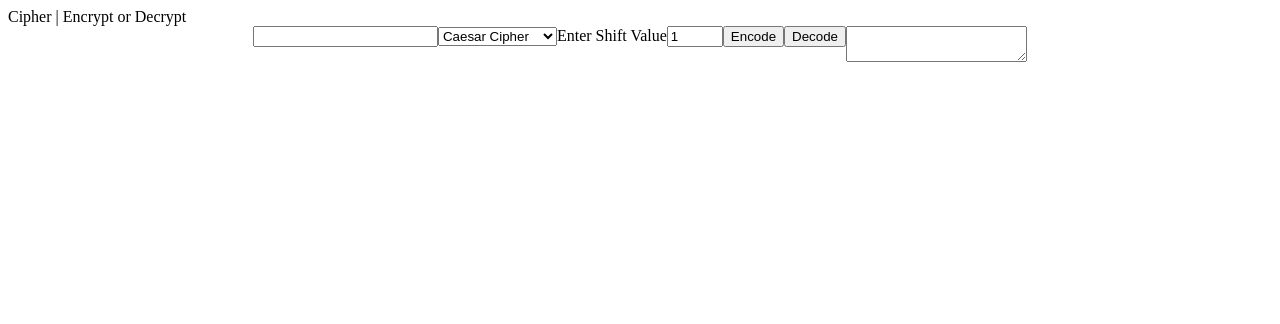
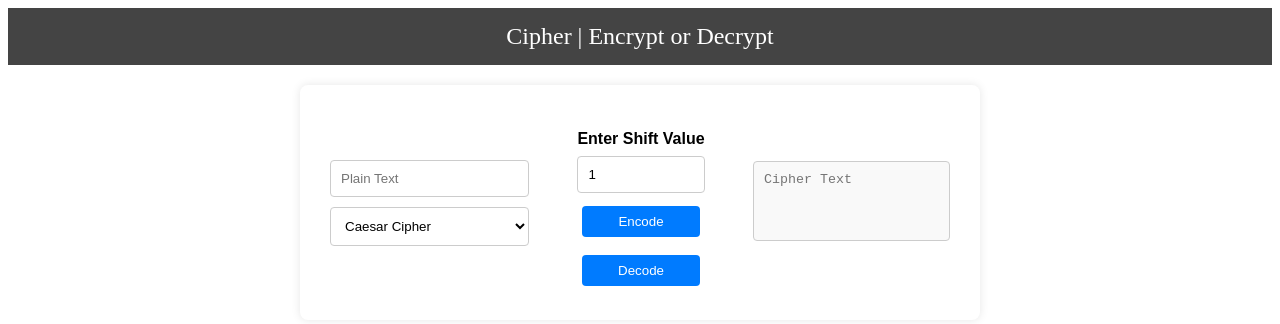
Before and after one commit to HeatSynQ/cipher-lab, a React (Vite) app: page / in a window 1280 px wide. Shown: the top 324 px of the page. Built offline with nearby package versions, Linux system fonts and the light colour scheme.

Commit message:
added css

```diff
--- a/src/App.jsx
+++ b/src/App.jsx
@@ -1,4 +1,3 @@
-import './App.css'
 import Header from "./components/Header"
 import Body from "./components/Body"
 
--- a/src/algorithms/Algo_Form.jsx
+++ b/src/algorithms/Algo_Form.jsx
@@ -100,11 +100,11 @@ const VigenereInput = ({ setOutputText, input_text }) => {
 
     return (
         <div className="vigenere-input">
-            <label htmlFor="key" className="input-area">Enter Key: </label>
             <input
                 type="text"
                 id="key"
                 value={key}
+                placeholder="Enter key"
                 onChange={(e) => { setKey(e.target.value) }}
             />
             <button onClick={() => { encode() }}>Encode</button>
@@ -163,7 +163,7 @@ const OneTimePadInput = ({ setOutputText, input_text }) => {
 
     return (
         <div className="one-time-pad-input">
-            <label>Enter Key</label>
+
             <input
                 type="text"
                 className="input-area"
--- a/src/components/Body.jsx
+++ b/src/components/Body.jsx
@@ -10,9 +10,11 @@ const Body = () => {
     return (
         <div className="body">
             <div className="input-container">
+
                 <input
                     type="text"
                     value={input_text}
+                    placeholder="Plain Text"
                     onChange={e => {
                         setInputText(e.target.value);
                     }}
@@ -38,6 +40,7 @@ const Body = () => {
                 <textarea
                     name="output-text"
                     id="output-text"
+                    placeholder="Cipher Text"
                     value={output_text}
                     readOnly
                 ></textarea>
--- a/src/index.css
+++ b/src/index.css
@@ -1,4 +1,91 @@
 .body {
+    font-family: Arial, sans-serif;
+    background-color: #f4f4f4;
+    margin: 0;
+    padding: 0;
+    text-align: center;
     display: flex;
-    justify-content: center;
+    align-items: center;
+    justify-content: space-between;
 }
+
+.header {
+    background-color: #444;
+    color: white;
+    font-size: 1.5rem;
+    padding: 15px;
+    text-align: center;
+}
+
+.body {
+    max-width: 620px;
+    height: 175px;
+    margin: 20px auto;
+    background: white;
+    padding: 30px;
+    box-shadow: 0px 0px 10px rgba(0, 0, 0, 0.1);
+    border-radius: 8px;
+}
+
+.input-container {
+    display: flex;
+    flex-direction: column;
+    gap: 10px;
+}
+
+input[type="text"],
+input[type="number"],
+textarea,
+select {
+    box-sizing: border-box;
+    width: 100%;
+    padding: 10px;
+    border: 1px solid #ccc;
+    border-radius: 4px;
+}
+
+select {
+    cursor: pointer;
+    background-color: white;
+    color: black;
+}
+
+.ceaser-input,
+.vigenere-input,
+.one-time-pad-input {
+    display: flex;
+    flex-direction: column;
+    gap: 8px;
+    margin-top: 15px;
+}
+
+.input-area {
+    padding: 6px;
+    border: 1px solid #aaa;
+    border-radius: 4px;
+}
+
+label {
+    font-weight: bold;
+}
+
+button {
+    padding: 8px 12px;
+    margin: 5px;
+    border: none;
+    background-color: #007bff;
+    color: white;
+    cursor: pointer;
+    border-radius: 4px;
+    transition: 0.3s;
+}
+
+button:hover {
+    background-color: #0056b3;
+}
+
+textarea {
+    height: 80px;
+    resize: none;
+    background-color: #f9f9f9;
+}
```
Also changed, not shown: src/App.css (deleted).
